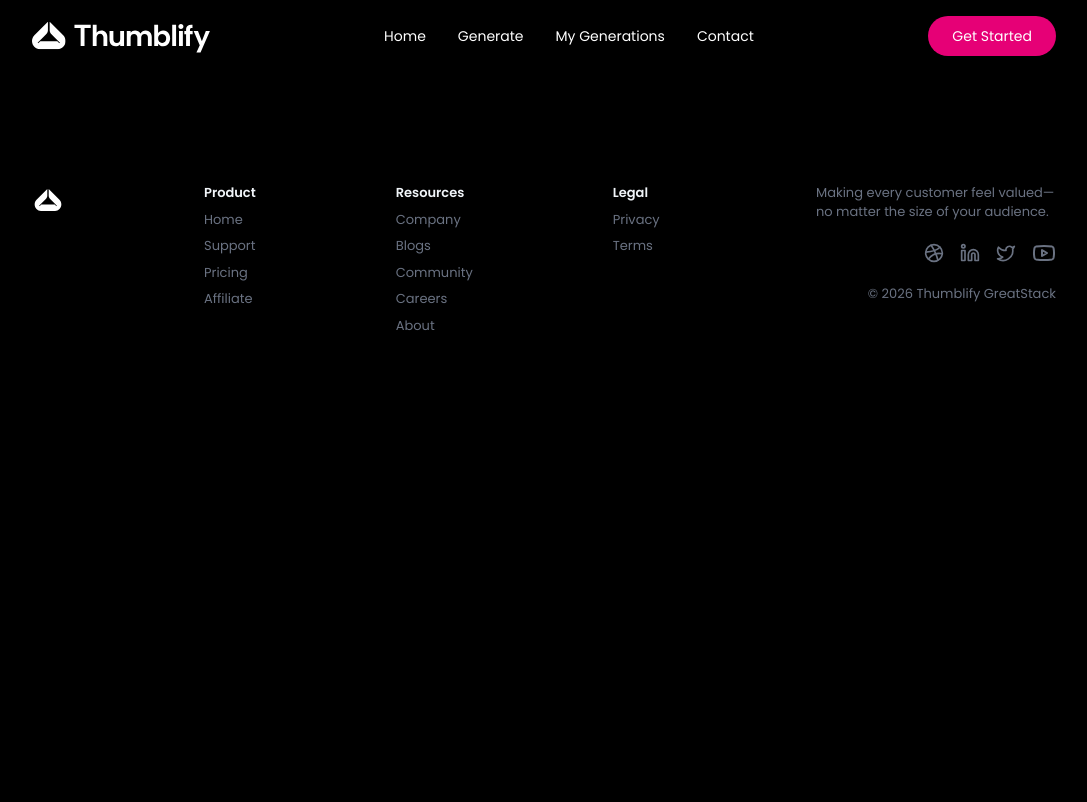
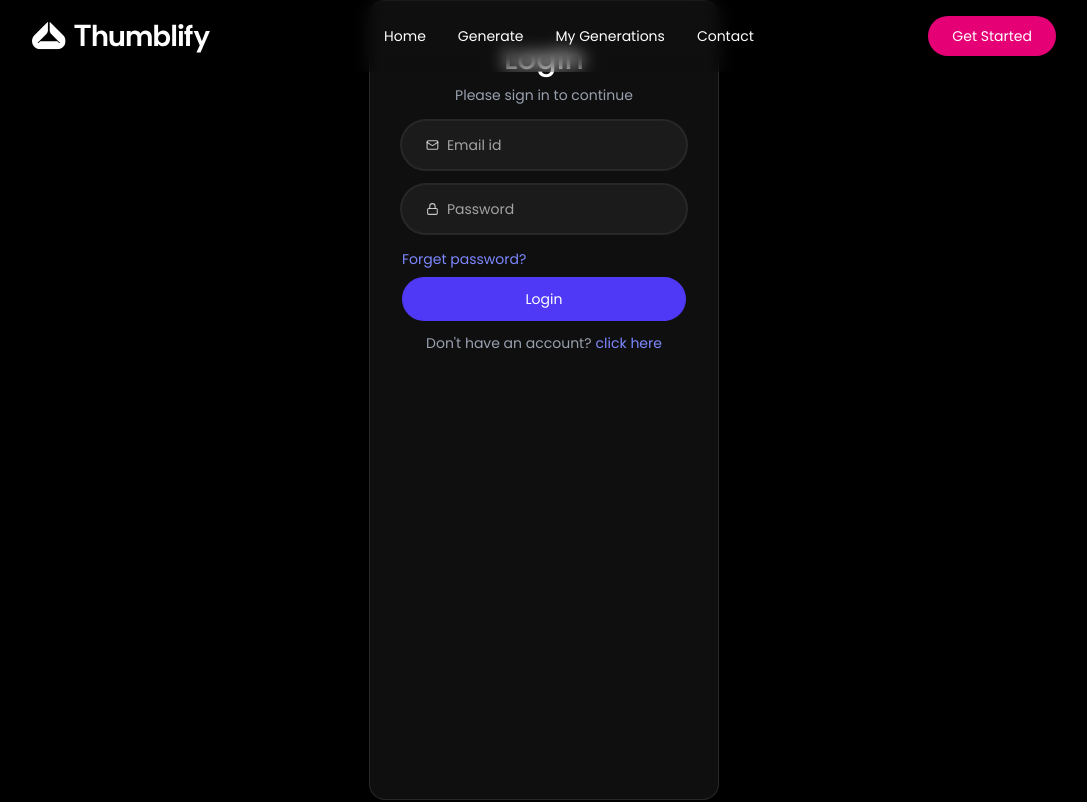
Before and after one commit to ishapanchal07/Thumbnail-Generator, a React (Vite) app in the folder client/: page /login in a window 1280 px wide. Shown: the top 802 px of the page, without its empty margins (96-1183 px from the left). Built offline with nearby package versions, Linux system fonts and the light colour scheme.

Commit message:
login page created

```diff
--- a/client/src/App.tsx
+++ b/client/src/App.tsx
@@ -4,6 +4,10 @@
 import Footer from "./components/Footer";
 import "./globals.css";
 import LenisScroll from "./components/LenisScroll";
+import Generate from "./pages/Generate";
+import MyGeneration from "./pages/MyGeneration";
+import YtPreview from "./pages/YtPreview";
+import Login from "./components/Login";
 
 export default function App() {
     return (
@@ -12,6 +16,11 @@
             <Navbar />
             <Routes>
                 <Route path="/" element={<HomePage />} />
+                <Route path="/generate" element={<Generate />} />
+                <Route path="/generate/:id" element={<Generate />} />
+                <Route path="/my-generation" element={<MyGeneration />} />
+                <Route path="/preview" element={<YtPreview />} />
+                <Route path="/login" element={<Login />} />
             </Routes>
             <Footer />
         </>
--- /dev/null
+++ b/client/src/components/Login.tsx
@@ -0,0 +1,76 @@
+import { useState } from "react"
+import React from "react"
+
+
+const Login = () => {
+
+     const [state, setState] = useState("login")
+
+    const [formData, setFormData] = useState({
+        name: '',
+        email: '',
+        password: ''
+    })
+
+    const handleChange = (e: React.ChangeEvent<HTMLInputElement>) => {
+        const { name, value } = e.target
+        setFormData(prev => ({ ...prev, [name]: value }))
+    }
+
+    const handleSubmit = (e: React.FormEvent<HTMLFormElement>) => {
+        e.preventDefault()
+
+    }
+
+    return(
+        <>
+        <div className="min-h-screen flex item-center justify-center">
+            <form
+                onSubmit={handleSubmit}
+                className="w-full sm:w-87.5 text-center bg-white/6 border border-white/10 rounded-2xl px-8">
+                <h1 className="text-white text-3xl mt-10 font-medium">
+                    {state === "login" ? "Login" : "Sign up"}
+                </h1>
+
+                <p className="text-gray-400 text-sm mt-2">Please sign in to continue</p>
+
+                {state !== "login" && (
+                    <div className="flex items-center mt-6 w-full bg-white/5 ring-2 ring-white/10 focus-within:ring-indigo-500/60 h-12 rounded-full overflow-hidden pl-6 gap-2 transition-all ">
+                        <svg xmlns="http://www.w3.org/2000/svg" width="16" height="16" viewBox="0 0 24 24" fill="none" stroke="currentColor" className="text-white/60" strokeWidth="2" strokeLinecap="round" strokeLinejoin="round"> <circle cx="12" cy="8" r="5" /> <path d="M20 21a8 8 0 0 0-16 0" /> </svg>
+                        <input type="text" name="name" placeholder="Name" className="w-full bg-transparent text-white placeholder-white/60 border-none outline-none " value={formData.name} onChange={handleChange} required />
+                    </div>
+                )}
+
+                <div className="flex items-center w-full mt-4 bg-white/5 ring-2 ring-white/10 focus-within:ring-indigo-500/60 h-12 rounded-full overflow-hidden pl-6 gap-2 transition-all ">
+                    <svg xmlns="http://www.w3.org/2000/svg" width="14" height="14" viewBox="0 0 24 24" fill="none" stroke="currentColor" className="text-white/75" strokeWidth="2" strokeLinecap="round" strokeLinejoin="round"> <path d="m22 7-8.991 5.727a2 2 0 0 1-2.009 0L2 7" /> <rect x="2" y="4" width="20" height="16" rx="2" /> </svg>
+                    <input type="email" name="email" placeholder="Email id" className="w-full bg-transparent text-white placeholder-white/60 border-none outline-none " value={formData.email} onChange={handleChange} required />
+                </div>
+
+                <div className=" flex items-center mt-4 w-full bg-white/5 ring-2 ring-white/10 focus-within:ring-indigo-500/60 h-12 rounded-full overflow-hidden pl-6 gap-2 transition-all ">
+                    <svg xmlns="http://www.w3.org/2000/svg" width="14" height="14" viewBox="0 0 24 24" fill="none" stroke="currentColor" className="text-white/75" strokeWidth="2" strokeLinecap="round" strokeLinejoin="round"> <rect width="18" height="11" x="3" y="11" rx="2" ry="2" /> <path d="M7 11V7a5 5 0 0 1 10 0v4" /> </svg>
+                    <input type="password" name="password" placeholder="Password" className="w-full bg-transparent text-white placeholder-white/60 border-none outline-none" value={formData.password} onChange={handleChange} required />
+                </div>
+
+                <div className="mt-4 text-left">
+                    <button className="text-sm text-indigo-400 hover:underline">
+                        Forget password?
+                    </button>
+                </div>
+
+                <button type="submit" className="mt-2 w-full h-11 rounded-full text-white bg-indigo-600 hover:bg-indigo-500 transition " >
+                    {state === "login" ? "Login" : "Sign up"}
+                </button>
+
+                <p onClick={() => setState(prev => prev === "login" ? "register" : "login")} className="text-gray-400 text-sm mt-3 mb-11 cursor-pointer" >
+                    {state === "login" ? "Don't have an account?" : "Already have an account?"}
+                    <span className="text-indigo-400 hover:underline ml-1">click here</span>
+                </p>
+            </form>
+
+        </div>
+
+        </>
+        )
+}
+
+export default Login
--- /dev/null
+++ b/client/src/components/SoftBackdrop.tsx
@@ -0,0 +1,12 @@
+
+
+const SoftBackdrop = () => {
+    return(
+            <div className='fixed inset-0 -z-1 pointer-events-none'>
+                <div className='absolute left-1/2 top-20 -translate-x-1/2 w-245 h-115 bg-linear-to-tr from-indigo-800/35 to-transparent rounded-full blur-3xl' />
+                <div className='absolute right-12 bottom-10 w-105 h-55 bg-linear-to-bl from-indigo-700/35 to-transparent rounded-full blur-2xl' />
+            </div>
+    )
+}
+
+export default SoftBackdrop
```
